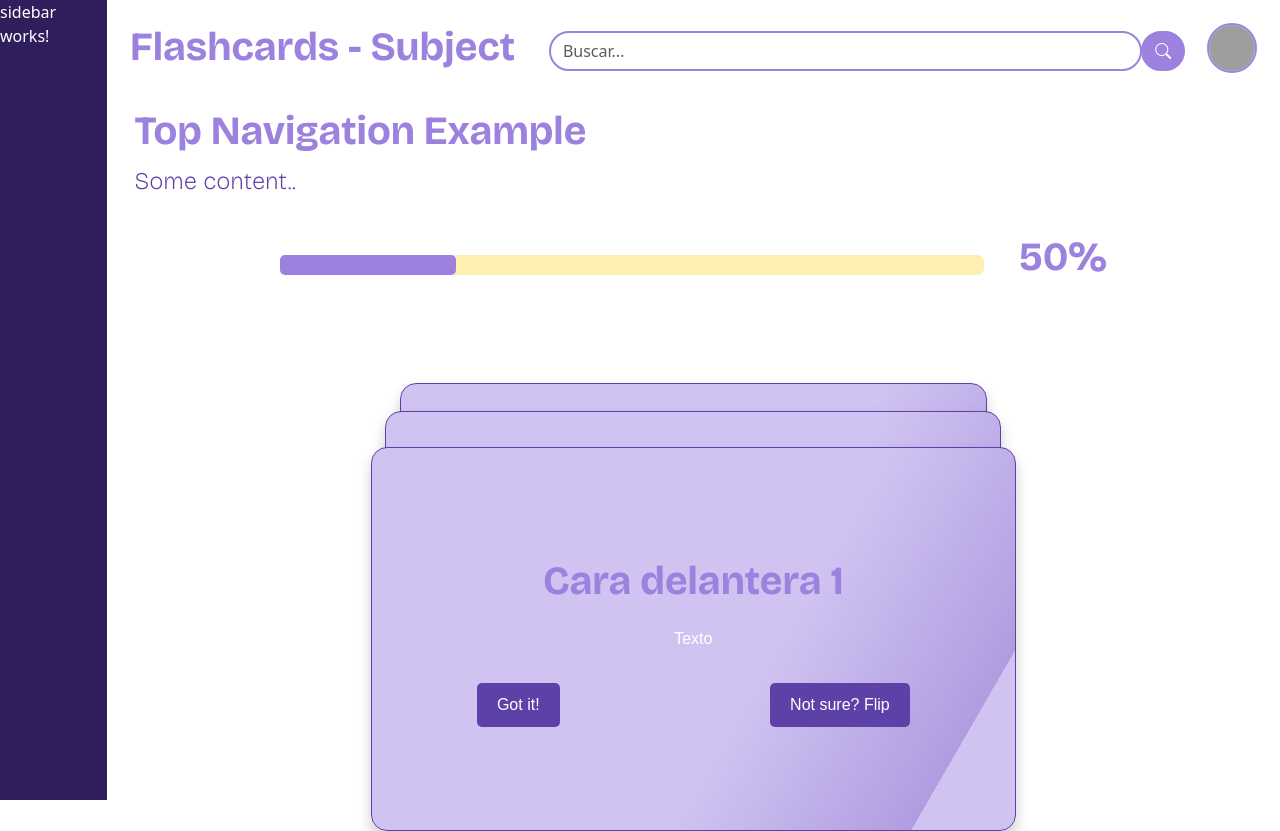
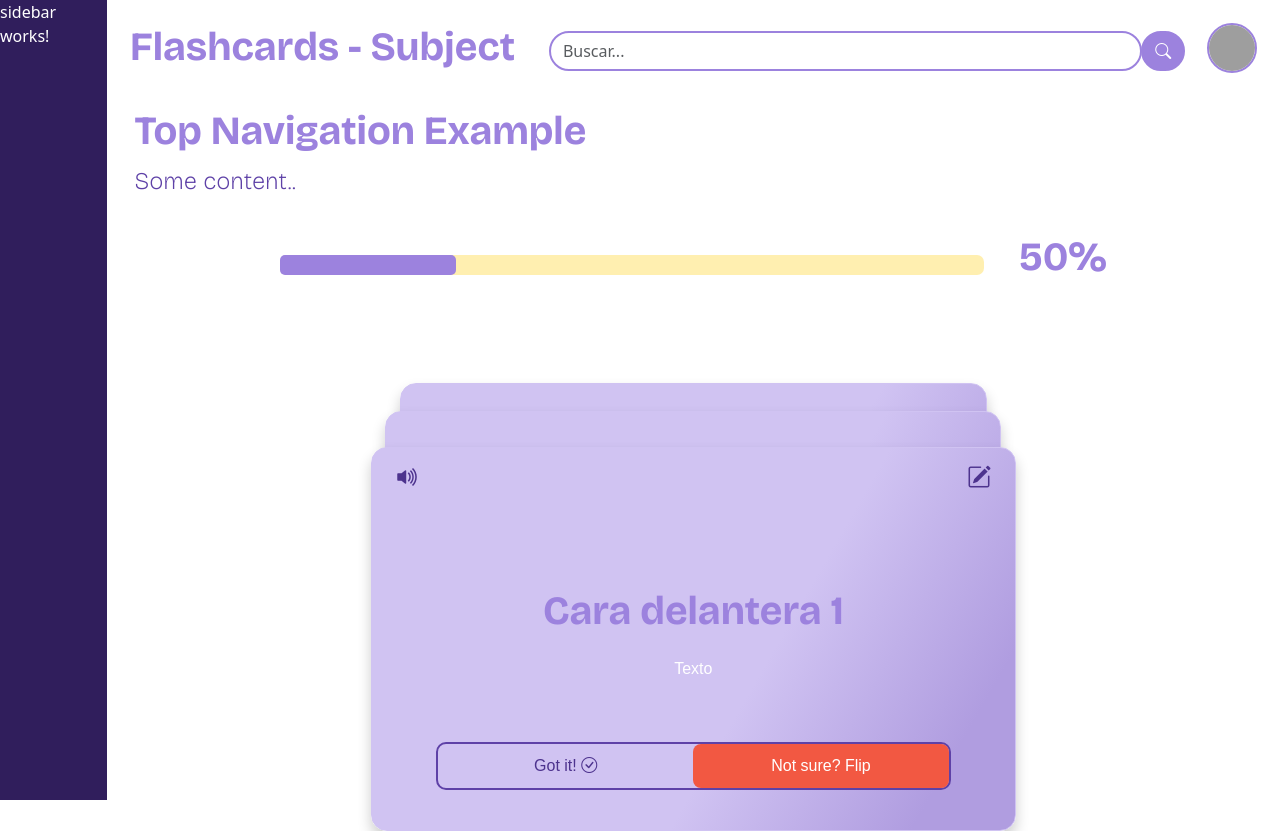
Before and after one commit to FabioB8a/StudyBuddy, an Angular app in the folder Frontend/: page /flashcards in a window 1280 px wide. Built offline with nearby package versions, Linux system fonts and the light colour scheme; grey boxes are pictures that could not be loaded.

Commit message:
Íconos de volumen y lápiz

```diff
--- a/Frontend/src/app/pages/flashcards-page/flashcards-page.component.css
+++ b/Frontend/src/app/pages/flashcards-page/flashcards-page.component.css
@@ -96,9 +96,8 @@
 
 /* Flashcards */
 
-
 .flashcardsDiv {
-    margin-top: 7%;
+    margin-top: 15vh;
     margin-bottom: 3%;
     display: flex;
     justify-content: center;
@@ -178,17 +177,17 @@
     height: 100%;
     -webkit-backface-visibility: hidden;
     backface-visibility: hidden;
-    border: 1px solid #5E41A7;
+    border: 1px solid #D0C3F2;
     border-radius: 1rem;
 }
 
 .flip-card-front {
-    background: linear-gradient(120deg, #D0C3F2 60%, #b09de0 88%, #D0C3F2 40%, #D0C3F2 48%);
+    background: linear-gradient(120deg, #D0C3F2 60%, #b09de0 88%);
     color: white;
 }
 
 .flip-card-back {
-    background: linear-gradient(120deg, #D0C3F2 30%, #b09de0 88%, #D0C3F2 40%, #D0C3F2 78%);
+    background: linear-gradient(120deg, #D0C3F2 30%, #b09de0 88%);
     color: white;
     transform: rotateX(-180deg);
 }
@@ -205,29 +204,76 @@
 
 .button-container {
     display: flex;
-    justify-content: space-around;
-    margin-top: 1rem;
+    justify-content: center;
+    align-items: flex-end; /* Alinea los elementos al final (parte inferior) del contenedor */
+    position: absolute;
+    bottom: 5vh;
+    width: 80%; /* Ancho del contenedor ajustable según tus necesidades */
+    left: 10%; /* Ajusta para centrar horizontalmente */
+    border-radius: 10px;
+    border: 2px solid #5E41A7; /* Borde sólido con grosor de 2px y color */
 }
 
 .card-button {
-    background-color: #5E41A7;
-    color: white;
+    background-color: transparent;
+    color: #4D338E;
     border: none;
+    width: 50%; /* Cada botón ocupa el 50% */
     padding: 10px 20px;
     text-align: center;
     text-decoration: none;
     display: inline-block;
-    font-size: 16px;
+    font-size: 1em;
     cursor: pointer;
-    border-radius: 5px;
     transition: background-color 0.3s;
 }
 
-.card-button:hover {
-    background-color: #4D338E;
+/* Btn Got It */
+.btnOK {
+    border-radius: 8px;
+}
+.btnOK:hover {
+    background-color: #b09de0;
+}
+
+/* Btn Not sure */
+.btnWrong {
+    background-color: #F25842;
+    border-radius: 8px;
+    color: white;
+}
+.btnWrong:hover {
+    background-color: #ea7866;
 }
 
 .flip-card.flipped .flip-card-inner {
     transform: rotateX(-180deg);
     transition: transform 0.6s ease; /* Asegura que la transición se aplique al hacer clic */
 }
+
+
+/* Iconos de las flashcards */
+.icons-container {
+    display: flex;
+    justify-content: space-between;
+    position: absolute;
+    top: 1.5vh; /* Ajusta la posición desde la parte superior */
+    width: 100%; /* Ocupa el ancho completo del contenedor padre */
+    padding: 0 3vh; /* Espaciado horizontal */
+}
+
+.icon-button {
+    background: none;
+    border: none;
+    padding: 0;
+    color: #4D338E;
+}
+
+.icon-button i {
+    font-size: 1.5em; /* Ajusta el tamaño de los iconos según sea necesario */
+    transition: color 0.3s ease; /* Transición suave para el cambio de color */
+}
+
+.icon-button:hover i {
+    color: #724ecd; /* Cambia el color del icono al hacer hover */
+}
--- a/Frontend/src/app/pages/flashcards-page/flashcards-page.component.html
+++ b/Frontend/src/app/pages/flashcards-page/flashcards-page.component.html
@@ -60,12 +60,25 @@
             <div class="flip-card center main" [class.flipped]="flipped">
                 <div class="flip-card-inner">
                     <div class="flip-card-front">
+
+                        <!-- Iconos -->
+                        <div class="icons-container">
+                            <button class="icon-button" (click)="btnVolume()">
+                                <i class="bi bi-volume-up-fill"></i>
+                            </button>
+                            <button class="icon-button" (click)="btnPencil()">
+                                <i class="bi bi-pencil-square"></i>
+                            </button>
+                        </div>
+
                         <p class="title">Cara delantera 1</p>
                         <p>Texto</p>
                         <!-- Botones: Got it, Not Sure -->
                         <div class="button-container">
-                            <button class="card-button">Got it!</button>
-                            <button class="card-button" id="flipButton" (click)="toggleFlip()">Not sure? Flip</button>
+                            <button class="card-button btnOK">Got it!
+                                <i class="bi bi-check-circle"></i>
+                            </button>
+                            <button class="card-button btnWrong" id="flipButton" (click)="toggleFlip()">Not sure? Flip</button>
                         </div>
                     </div>
                     <div class="flip-card-back">
--- a/Frontend/src/app/pages/flashcards-page/flashcards-page.component.ts
+++ b/Frontend/src/app/pages/flashcards-page/flashcards-page.component.ts
@@ -16,6 +16,8 @@ import { TopbarComponent } from '../../global/topbar/topbar.component';
 })
 export class FlashcardsPageComponent {
 
+  // Flip de la flashcard
+
   flipped: boolean = false;
 
   toggleFlip() {
@@ -24,4 +26,15 @@ export class FlashcardsPageComponent {
   }
 
 
+  // Botones clickeados
+
+  btnVolume() {
+    alert("Btn Volumen Clickeado")
+  }
+
+  btnPencil() {
+    alert("Btn Pencil Clickeado")
+  }
+
+
 }
```
